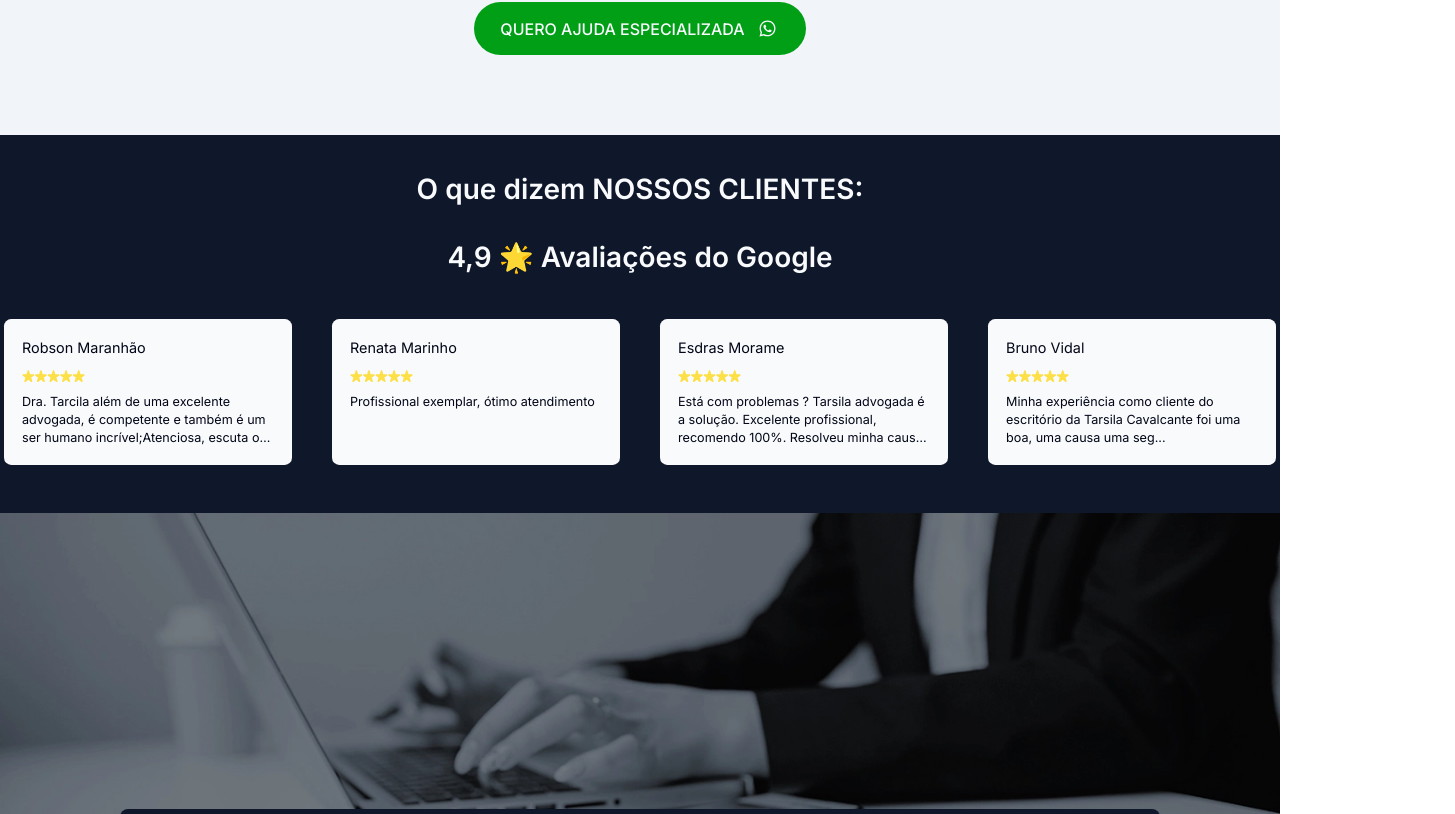
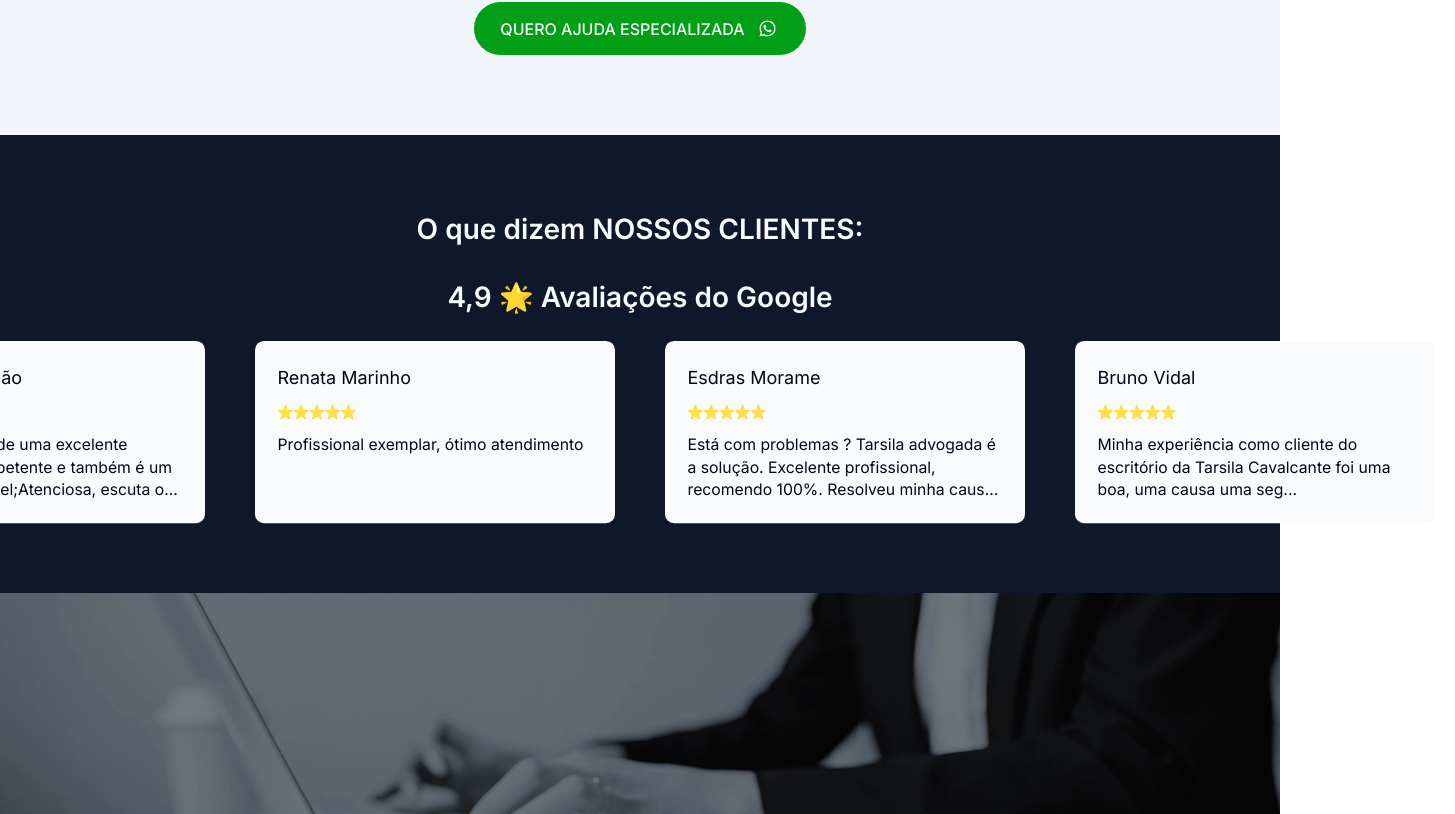
Before and after one commit to matheusmfl/tarsila-cavalcante-advogada, a Next.js app: page /trabalhista in a window 1280 px wide. Shown: the part 2466-3280 px from the top of the page, 1455 px wide, since content can reach past the window. Built offline with nearby package versions, Linux system fonts and the light colour scheme.

Commit message:
Update SectionFeedback

```diff
--- a/src/app/components/trabalhista/SectionFeedback.tsx
+++ b/src/app/components/trabalhista/SectionFeedback.tsx
@@ -2,7 +2,7 @@ import { CardsGoogleDivorcio } from '../divorcio/microComponents/CardsGoogleDivo
 
 export function SectionFeedback() {
   return (
-    <section className="py-10 px-6 flex items-center justify-center flex-col gap-8 md:gap-10 bg-slate-900 w-full">
+    <section className="py-10 px-6 lg:py-20 flex items-center justify-center flex-col gap-8 md:gap-10 bg-slate-900 w-full">
       <h2 className="text-center text-slate-50 font-roboto text-xl md:text-[28px] font-semibold leading-7">
         O que dizem NOSSOS CLIENTES:
       </h2>
@@ -38,7 +38,7 @@ export function SectionFeedback() {
       </div>
 
       {/* Div para XL */}
-      <div className="hidden xl:flex xl:gap-2">
+      <div className="hidden xl:flex xl:gap-2 lg:scale-125">
         <CardsGoogleDivorcio
           author={`Robson Maranhão`}
           stars={5}
```
